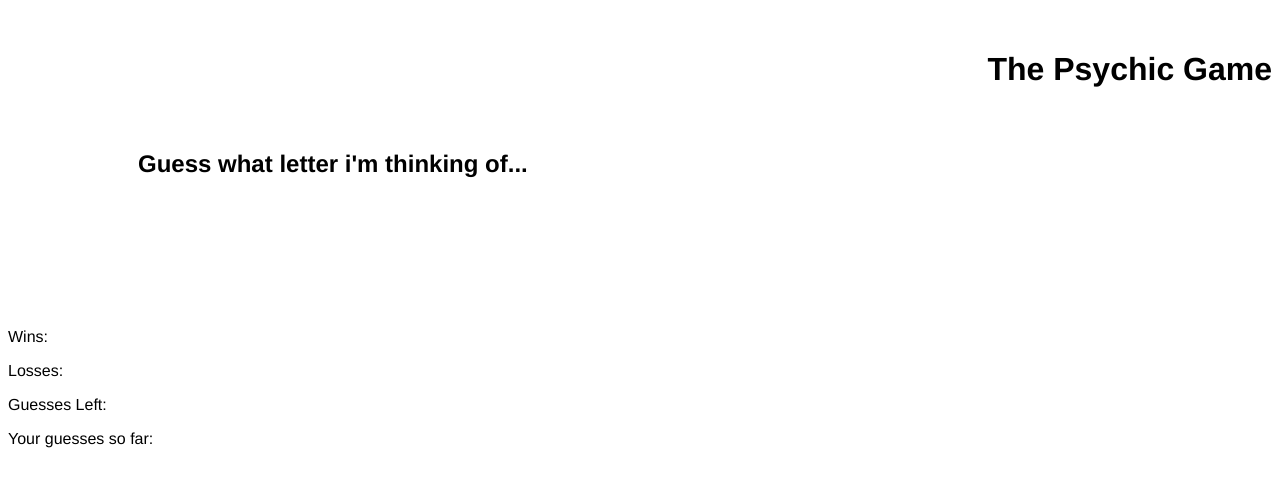
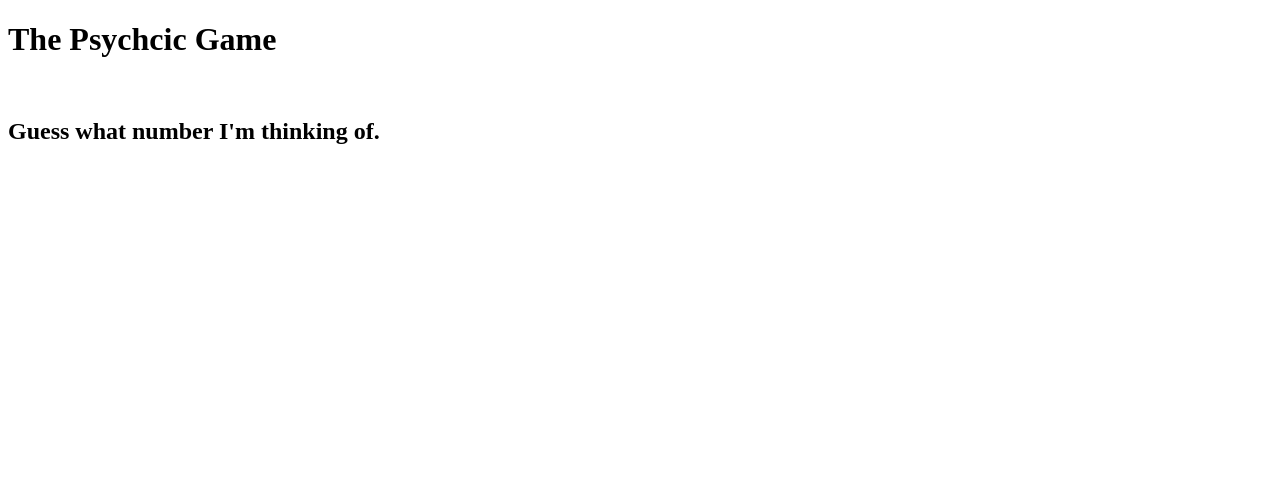
Before and after one commit to craigz123/Psychic-Game-, a plain HTML site: page index.html in a window 1280 px wide. Drawn offline with Linux system fonts and the light colour scheme.

Commit message:
cleaned up the file structure

```diff
--- a/assets/css/reset.css
+++ /dev/null
@@ -1,48 +0,0 @@
-/* http://meyerweb.com/eric/tools/css/reset/
-   v2.0 | 20110126
-   License: none (public domain)
-*/
-
-html, body, div, span, applet, object, iframe,
-h1, h2, h3, h4, h5, h6, p, blockquote, pre,
-a, abbr, acronym, address, big, cite, code,
-del, dfn, em, img, ins, kbd, q, s, samp,
-small, strike, strong, sub, sup, tt, var,
-b, u, i, center,
-dl, dt, dd, ol, ul, li,
-fieldset, form, label, legend,
-table, caption, tbody, tfoot, thead, tr, th, td,
-article, aside, canvas, details, embed,
-figure, figcaption, footer, header, hgroup,
-menu, nav, output, ruby, section, summary,
-time, mark, audio, video {
-	margin: 0;
-	padding: 0;
-	border: 0;
-	font-size: 100%;
-	font: inherit;
-	vertical-align: baseline;
-}
-/* HTML5 display-role reset for older browsers */
-article, aside, details, figcaption, figure,
-footer, header, hgroup, menu, nav, section {
-	display: block;
-}
-body {
-	line-height: 1;
-}
-ol, ul {
-	list-style: none;
-}
-blockquote, q {
-	quotes: none;
-}
-blockquote:before, blockquote:after,
-q:before, q:after {
-	content: '';
-	content: none;
-}
-table {
-	border-collapse: collapse;
-	border-spacing: 0;
-}
--- a/index.html
+++ b/index.html
@@ -1,51 +1,17 @@
 <!DOCTYPE html>
-<html>
+<html lang="en">
 <head>
-    <meta charset="utf-8" />
-    <meta http-equiv="X-UA-Compatible" content="IE=edge">
-    <title>Psychic-Game</title>
-
-    <meta name="viewport" content="width=device-width, initial-scale=1">
-    <!-- Links CSS -->
-    <link rel="stylesheet" type="text/css" media="screen" href="Assets/CSS/style.css" />
-    <!-- Link to Google Fonts -->
-    <link href="https://fonts.googleapis.com/css?family=Satisfy" rel="stylesheet">
-
+    <meta charset="UTF-8">
+    <meta name="viewport" content="width=device-width, initial-scale=1.0">
+    <meta http-equiv="X-UA-Compatible" content="ie=edge">
+    <title>Psychic Game</title>
 </head>
 <body>
-    <div class= "container">
-    <!-- HTML For the text provided/Game Explaination -->
-    <div class= "Introduction">
-        <div class= "row row1">
-            <div class= "col-lg-12">
-            <h1>
-            The Psychic Game
-            </h1>
-        </div>
-    </div>
-        <div class= "row row2">
-            <div class= "col-md-12">
-            <h2>
-        Guess what letter i'm thinking of...
-            </h2>
-            <p id="alert"></p>
-            <p id="play-again"></p>
-            </div>
-
-        </div>
-
-        <div class="Results">
-            <p>Wins: <span id="wins"></span></p>
-            <p>Losses: <span id="losses"></span></p>
-            <p>Guesses Left: <span id="guesses-left"></span></p>
-            <p>Your guesses so far: <span id="guessed-letters"></span></p>
-        </div>
-
-    </div>
-<!-- ^^ Closes the Container DIV -->
+    <h1> The Psychcic Game</h1>
+    <br>
+    <h2>Guess what number I'm thinking of.</h2>
+    <br>
 
 
-<script src="Assets/JavaScript/game.js">
-    </script>
 </body>
 </html>
```
Also changed, not shown: 2 other files.
